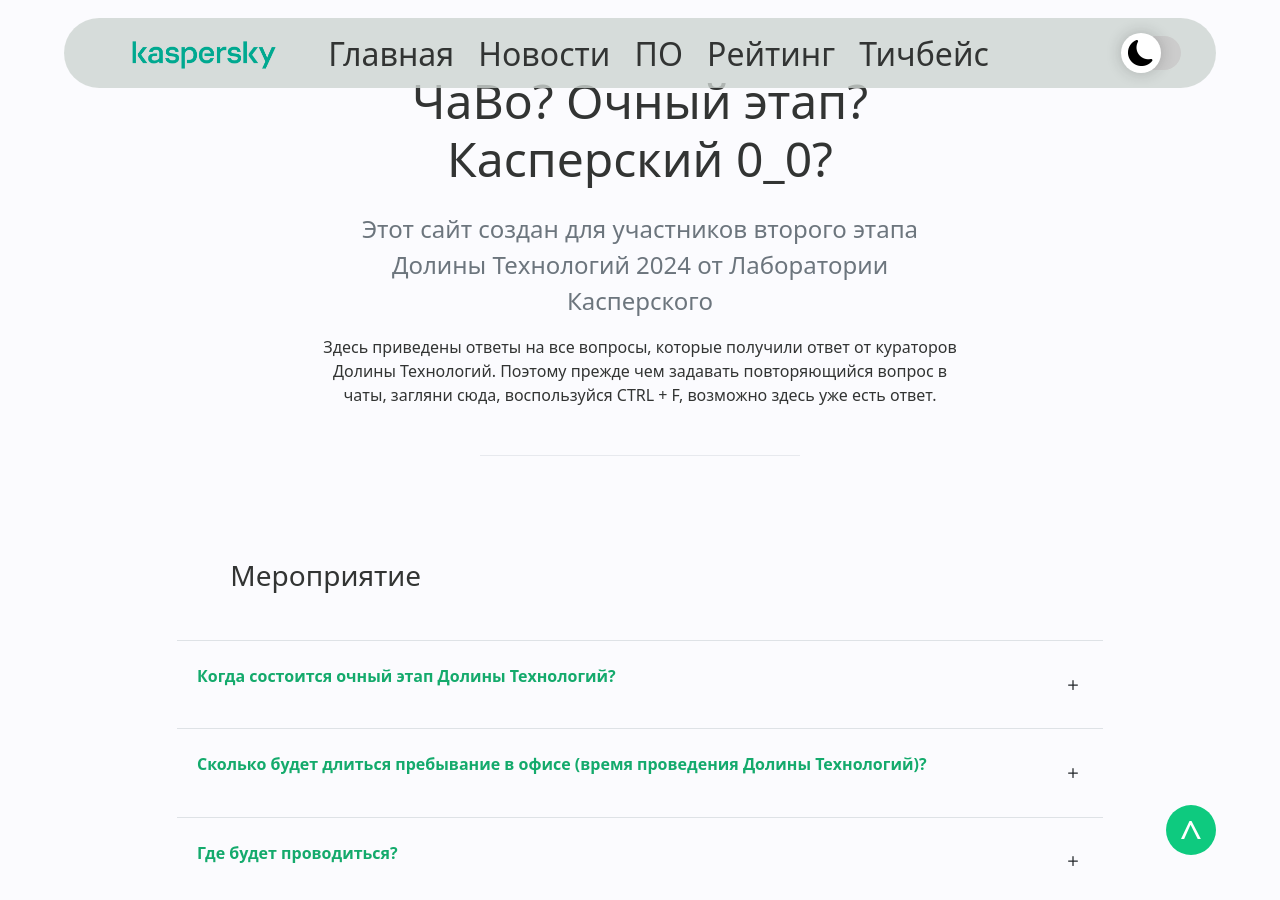
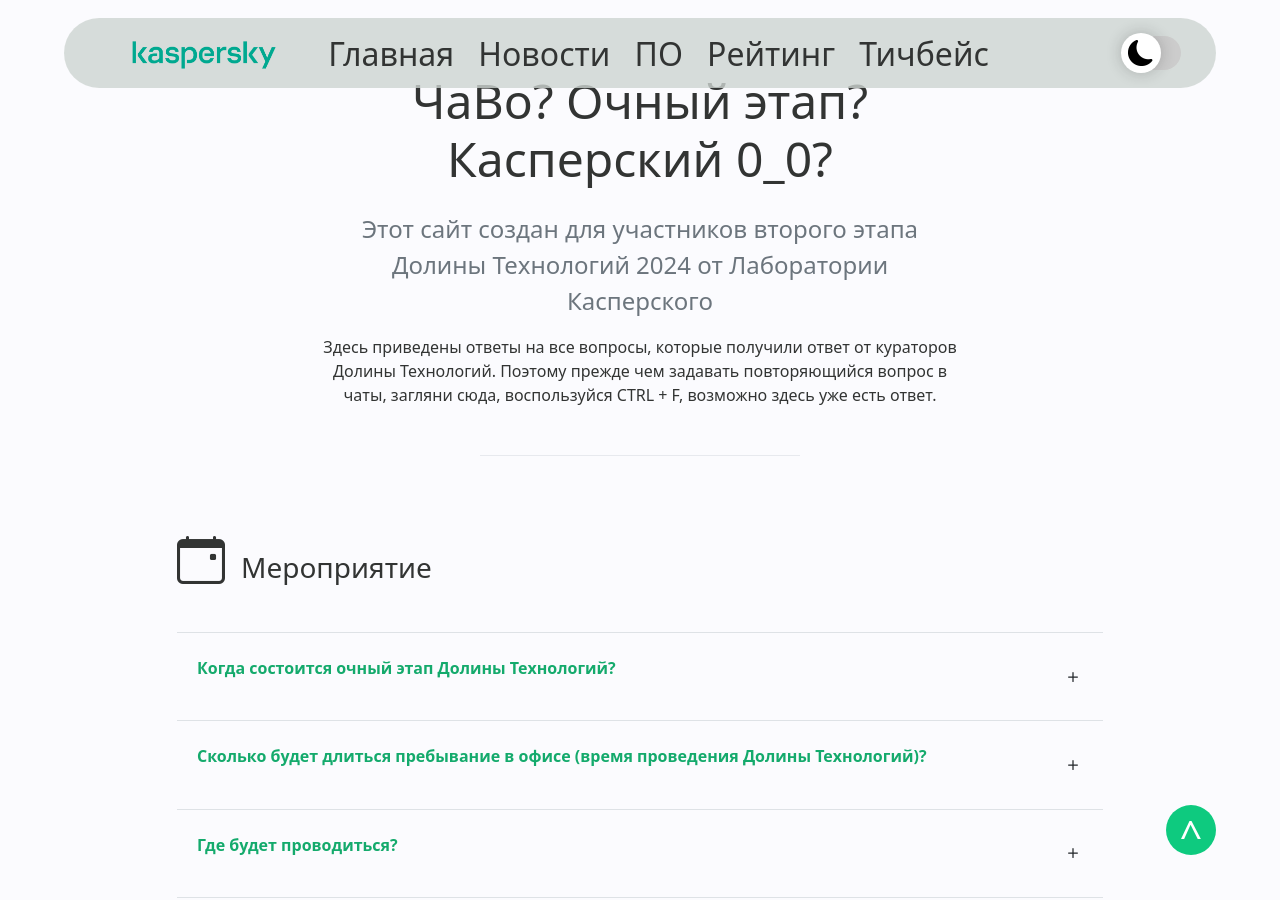
Before and after one commit to dm-mor/dm-mor.github.io, a Jekyll site: the page dt/index.html, which Jekyll copies as it is, in a window 1280 px wide and 900 px high. Built offline with Jekyll 4.4.1, drawn with Linux system fonts in a browser that asks for light colours; some web fonts are replaced.

Commit message:
Add files via upload

```diff
--- a/dt/index.html
+++ b/dt/index.html
@@ -1,7 +1,6 @@
 <!DOCTYPE html>
 <html>
     <head>
-      <link rel="stylesheet" href="icons.css">
       <link rel="stylesheet" href="main.css">
       <meta name="viewport" content="width=device-width, initial-scale=1">
 <script type="text/javascript" src="js.js">
@@ -9,7 +8,7 @@
 <noscript><div><img src="https://mc.yandex.ru/watch/97458522" style="position:absolute; left:-9999px;" alt="" /></div></noscript>
 
 <link rel="stylesheet" href="bs.css">
-
+<link rel="stylesheet" href="https://cdn.jsdelivr.net/npm/bootstrap-icons@1.11.3/font/bootstrap-icons.min.css">
 <link rel="stylesheet" href="faq.css">
 <title>ЧаВо - Долина Технологий 2024 от Касперского</title>
     </head>
```
